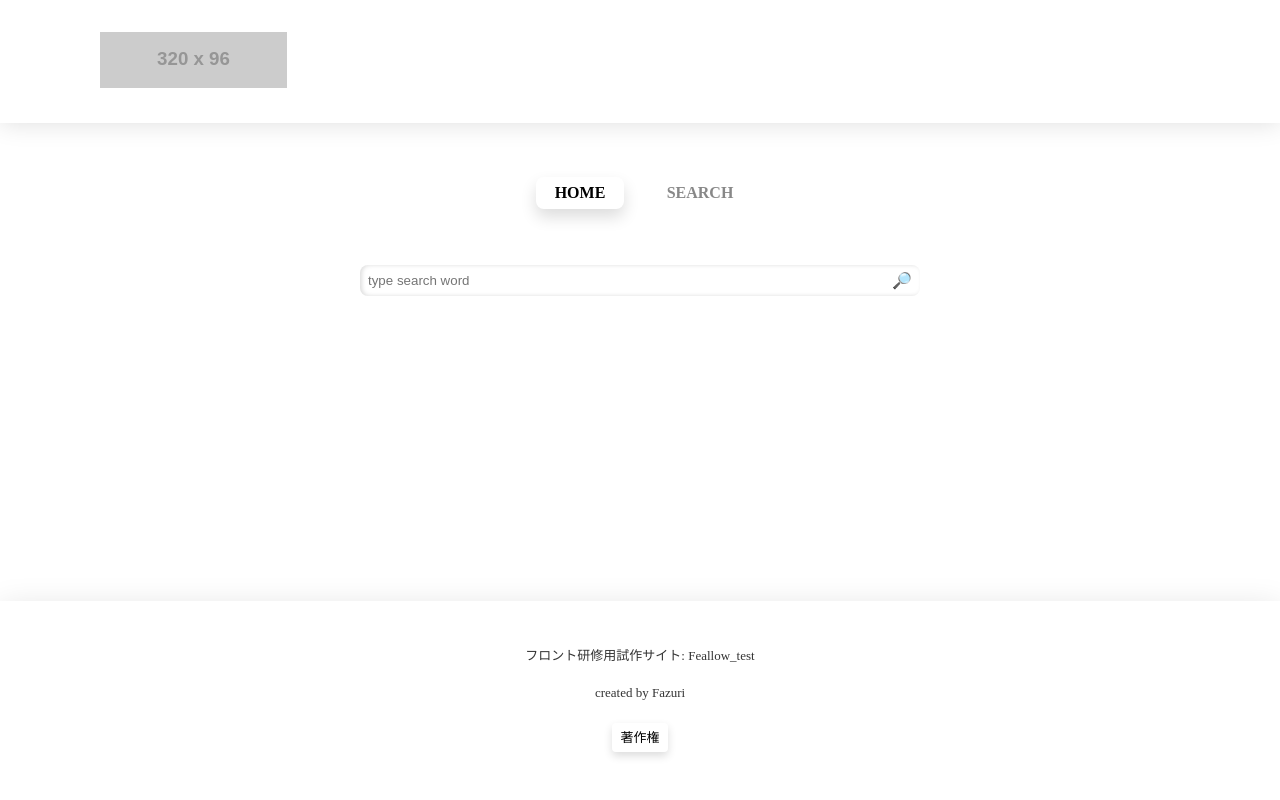
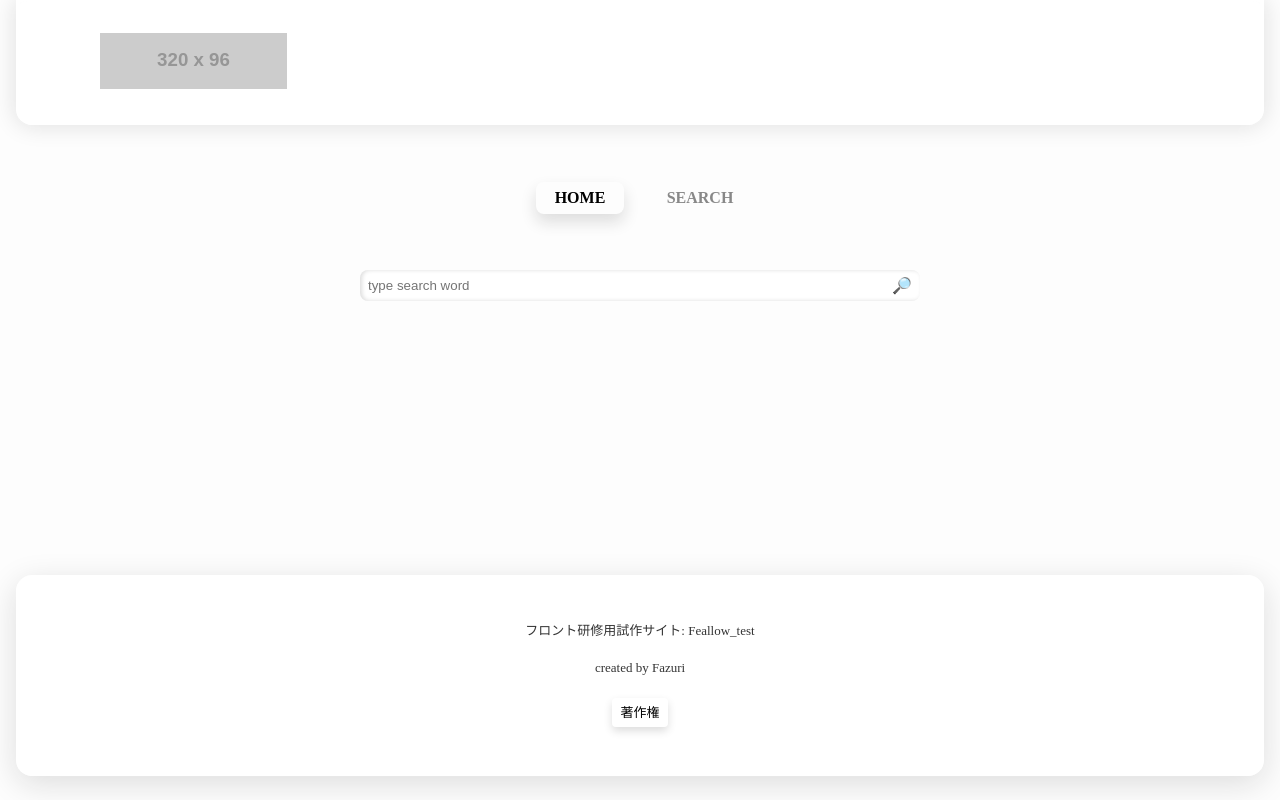
Before and after one commit to katoushouta/Feallow_test_web, a Next.js app: page /search in a window 1280 px wide. Built offline with nearby package versions, Linux system fonts and the light colour scheme.

Commit message:
グラスモーフィズム

```diff
--- a/parts/Base/base.module.sass
+++ b/parts/Base/base.module.sass
@@ -1,6 +1,8 @@
 .wrap
+    background: rgba(253, 253, 253, 1)
     min-height: 100vh
     display: flex
     flex-direction: column
     .main
         flex-grow: 1
+        padding: 128px 0
--- a/parts/Base/base.tsx
+++ b/parts/Base/base.tsx
@@ -5,7 +5,7 @@ import s from "./base.module.sass"
 
 export const Base: React.FC<{}> = (props) => {
     return (
-        <div className={s.wrap}>
+        <div className={s.wrap} id="base">
             <div className={s.header}><Header /></div>
             <div className={s.main} >
                 {props.children}
--- a/parts/Footer/footer.module.sass
+++ b/parts/Footer/footer.module.sass
@@ -1,6 +1,13 @@
 .footer
+    border: 1px solid rgba(255,255,255,0.2)
+    background: rgba(255,255,255,0.7)
+    backdrop-filter: blur(5px)
+    -webkit-backdrop-filter: blur(5px)
     box-shadow: 0 8px 32px #dddddd
     padding: 48px 32px
+    width: calc(100% - 32px)
+    margin: 0 16px 24px 16px
+    border-radius: 16px
     .container
         display: flex
         align-items: center
--- a/parts/Header/header.module.sass
+++ b/parts/Header/header.module.sass
@@ -1,6 +1,21 @@
 .header
+    border: 1px solid rgba(255,255,255,0.2)
+    background: rgba(255,255,255,0.7)
+    backdrop-filter: blur(5px)
+    -webkit-backdrop-filter: blur(5px)
     box-shadow: 0 0px 24px #dddddd
     padding: 32px 0
+    position: fixed
+    width: calc(100vw - 32px)
+    margin: 0 auto
+    border-radius: 0 0 16px 16px
+    top: 0
+    right: 0
+    left: 0
+    transition-property: top
+    transition-duration: 300ms
+    &.hidden
+        top: -128px
     .container
         max-width: min(1080px, calc(100vw - 64px))
         margin: 0 auto
--- a/parts/Header/header.tsx
+++ b/parts/Header/header.tsx
@@ -1,9 +1,30 @@
 import Link from "next/link"
+import React, { useEffect, useState } from "react"
 import s from "./header.module.sass"
 
 export const Header: React.FC<{}> = () => {
+    const [isHeaderVisible, setHeaderVisible] = useState(true)
+    const [scrollPosition, setScrollPosition] = useState(0)
+    useEffect(() => {
+        setScrollPosition(window.scrollY)
+        const scrollHandler = (e: Event) => {
+            setScrollPosition(window.scrollY)
+            //window.removeEventListener("scrol", scrollHandler)
+            if (window.scrollY < scrollPosition || window.scrollY <= 0) {
+                setHeaderVisible(true)
+            } else {
+                setHeaderVisible(false)
+            }
+            // setTimeout(() => {
+            //     window.addEventListener("scroll", scrollHandler)
+            // }, 300)
+        }
+        window.addEventListener("scroll", scrollHandler)
+        return window.removeEventListener("scrol", scrollHandler)
+    }, [scrollPosition])
+
     return (
-        <div className={`${s.header}`}>
+        <div className={`${s.header} ${isHeaderVisible || s.hidden}`}>
             <div className={s.container}>
                 <div className={s.logo}>
                     <Link href="/"><a>
--- a/parts/title/title.module.sass
+++ b/parts/title/title.module.sass
@@ -11,3 +11,8 @@
             box-shadow: 0px 10px 10px #dddddd
     .name
         margin-top: 4px
+        line-height: 140%
+        overflow: hidden
+        display: -webkit-box
+        -webkit-box-orient: vertical
+        -webkit-line-clamp: 2
--- a/styles/globals.css
+++ b/styles/globals.css
@@ -2,7 +2,7 @@ html,
 body {
   padding: 0;
   margin: 0;
-  font-family: -apple-system, BlinkMacSystemFont, Segoe UI, Roboto, Oxygen,
+  font-family: Arial, -apple-system, BlinkMacSystemFont, Segoe UI, Roboto, Oxygen,
     Ubuntu, Cantarell, Fira Sans, Droid Sans, Helvetica Neue, sans-serif;
 }
 
```
